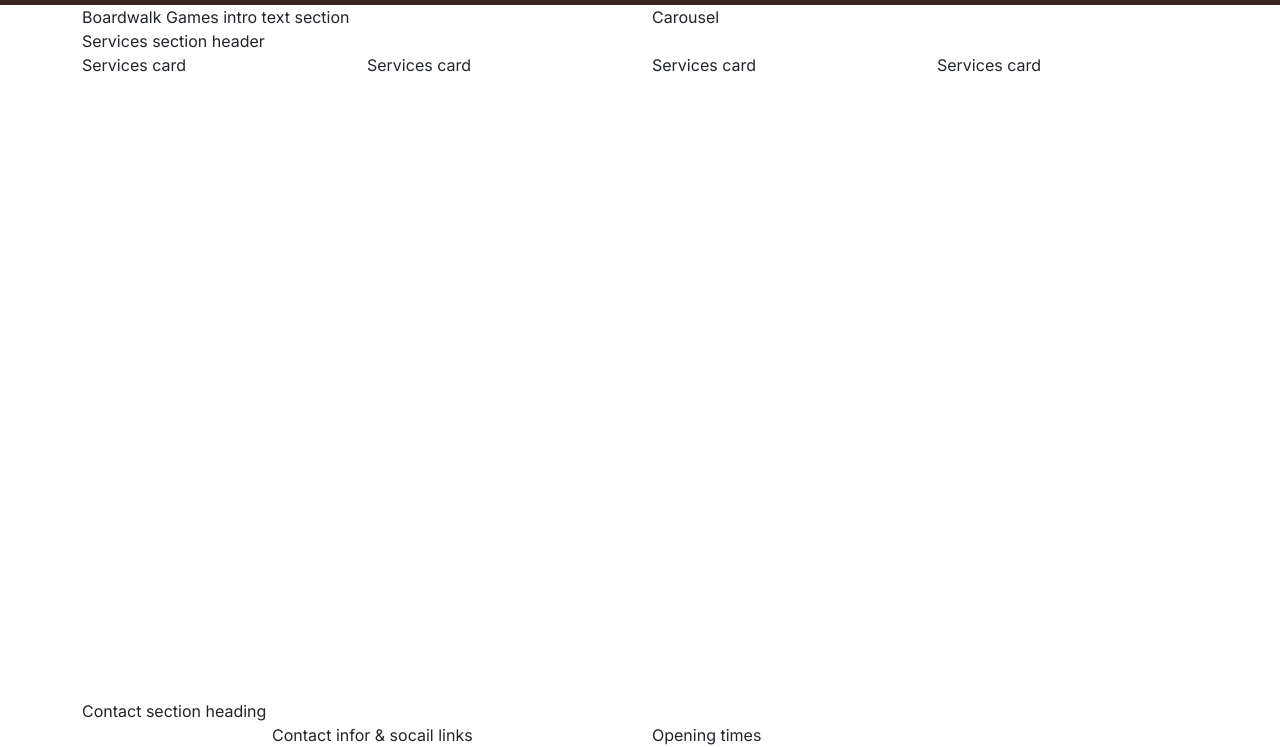
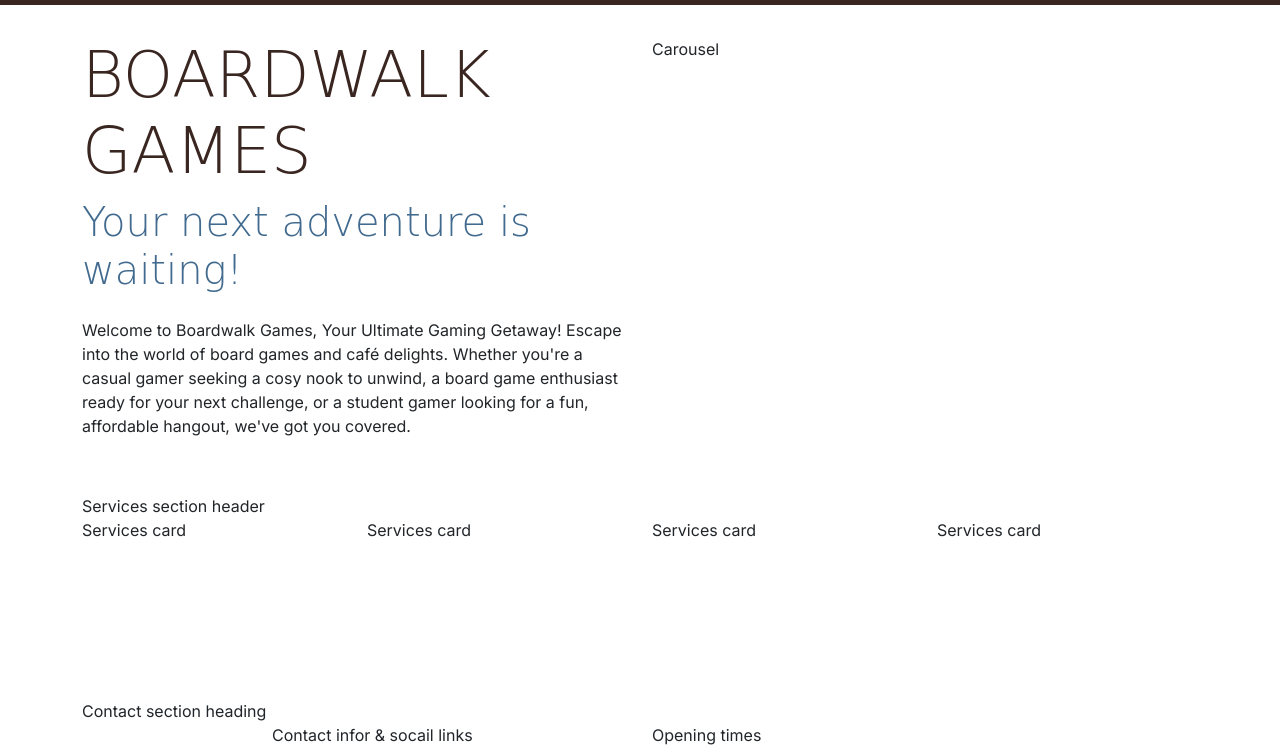
Before and after one commit to markh55/Boardwalk-Games, a plain HTML site: page index.html in a window 1280 px wide. Shown: the part 53-800 px from the top of the page. Drawn offline with nearby package versions, Linux system fonts and the light colour scheme; a web font is replaced by a local one.

Commit message:
Added header text

```diff
--- a/assests/css/style.css
+++ b/assests/css/style.css
@@ -22,10 +22,16 @@
 h3 {
     font-family: var(--secondary-font);
     color: var(--primary-color);
+    text-transform: uppercase;
 }
 
-.sub-heading0color {
+.sub-heading-color {
     color: var(--highlight)
+}
+
+.section {
+    margin-top: 2rem;
+    margin-bottom: 2rem;
 }
 
 /* Navbar */
@@ -35,6 +41,11 @@
 
 #navbar .logo {
     width: 30px;
+}
+
+/* Header */
+#header .lead {
+    font-family: var(--secondary-font);
 }
 
 /* grid visual css for testing */
--- a/index.html
+++ b/index.html
@@ -24,7 +24,8 @@
 <body class="d-flex flex-column min-vh-100">
     <nav id="navbar" class="navbar navbar-expand-lg" data-bs-theme="dark">
         <div class="container">
-            <a class="navbar-brand" href="index.html"> <img src="assests/images/logo-sm-white.png" alt="Boardwalk Games logo" class="logo"></a>
+            <a class="navbar-brand" href="index.html"> <img src="assests/images/logo-sm-white.png"
+                    alt="Boardwalk Games logo" class="logo"></a>
             <button class="navbar-toggler" type="button" data-bs-toggle="collapse" data-bs-target="#navbarNav"
                 aria-controls="navbarNav" aria-expanded="false" aria-label="Toggle navigation">
                 <span class="navbar-toggler-icon"></span>
@@ -44,16 +45,22 @@
                         <a class="nav-link" href="#">Contact</a>
                     </li>
                 </ul>
-            </div>
-        </div>
+                </div>
     </nav>
 
     <!-- Header with carousel -->
-    <header class="container">
+    <header id="header" class="container section">
         <div class="row">
-            <div class="col-12 col-xl-6">Boardwalk Games intro text section</div>
-            <div class="col-12 col-xl-6">Carousel</div>
-        </div>
+            <div class="col-12 col-xl-6 text-center text-xl-start">
+                <h1 class="display-3">Boardwalk Games</h1>
+                <p class="lead display-6 sub-heading-color">Your next adventure is waiting!</p>
+                <p class="my-4">Welcome to Boardwalk Games, Your Ultimate Gaming Getaway! Escape into the world of board games and
+                    café delights. Whether you're a casual gamer seeking a cosy nook to unwind, a board game enthusiast
+                    ready for your next challenge, or a student gamer looking for a fun, affordable hangout, we've got
+                    you covered.</p>
+                    </div>
+                <div class="col-12 col-xl-6">Carousel</div>
+            </div>
     </header>
     </header>
 
```
